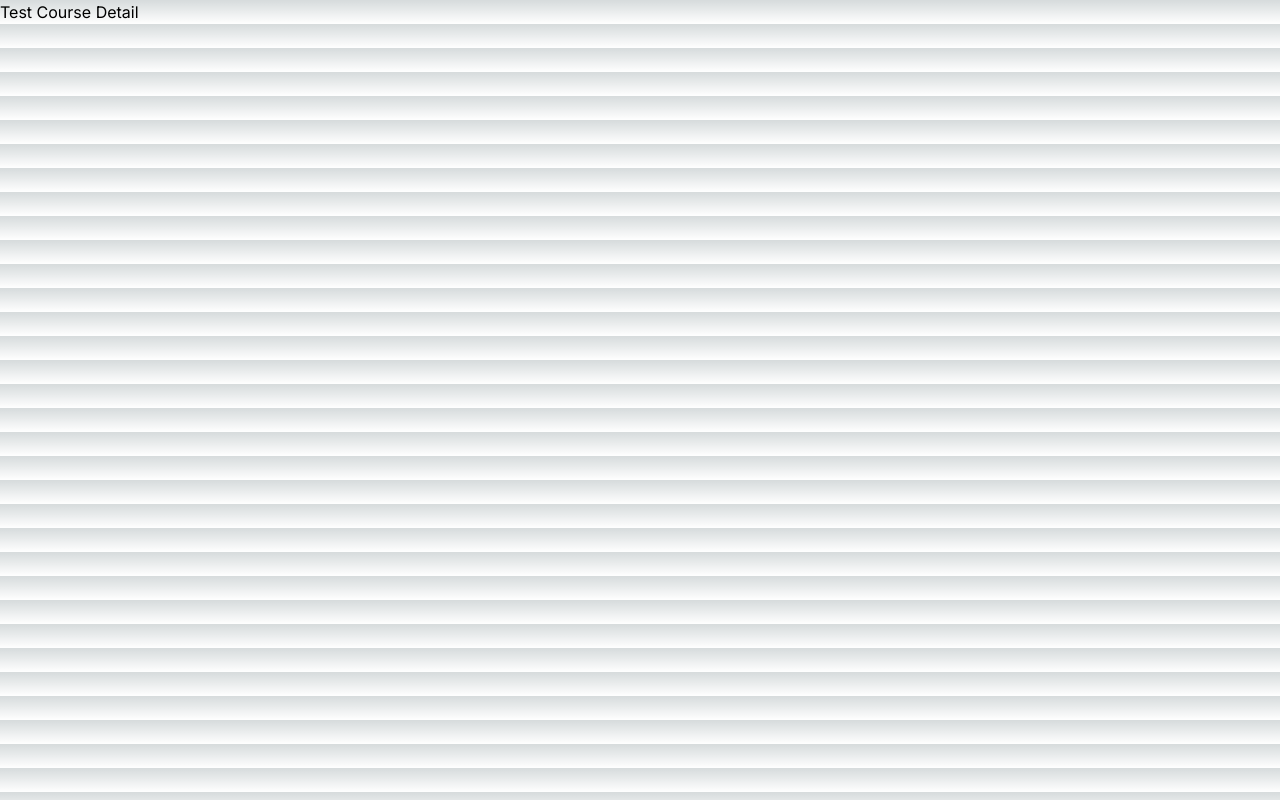
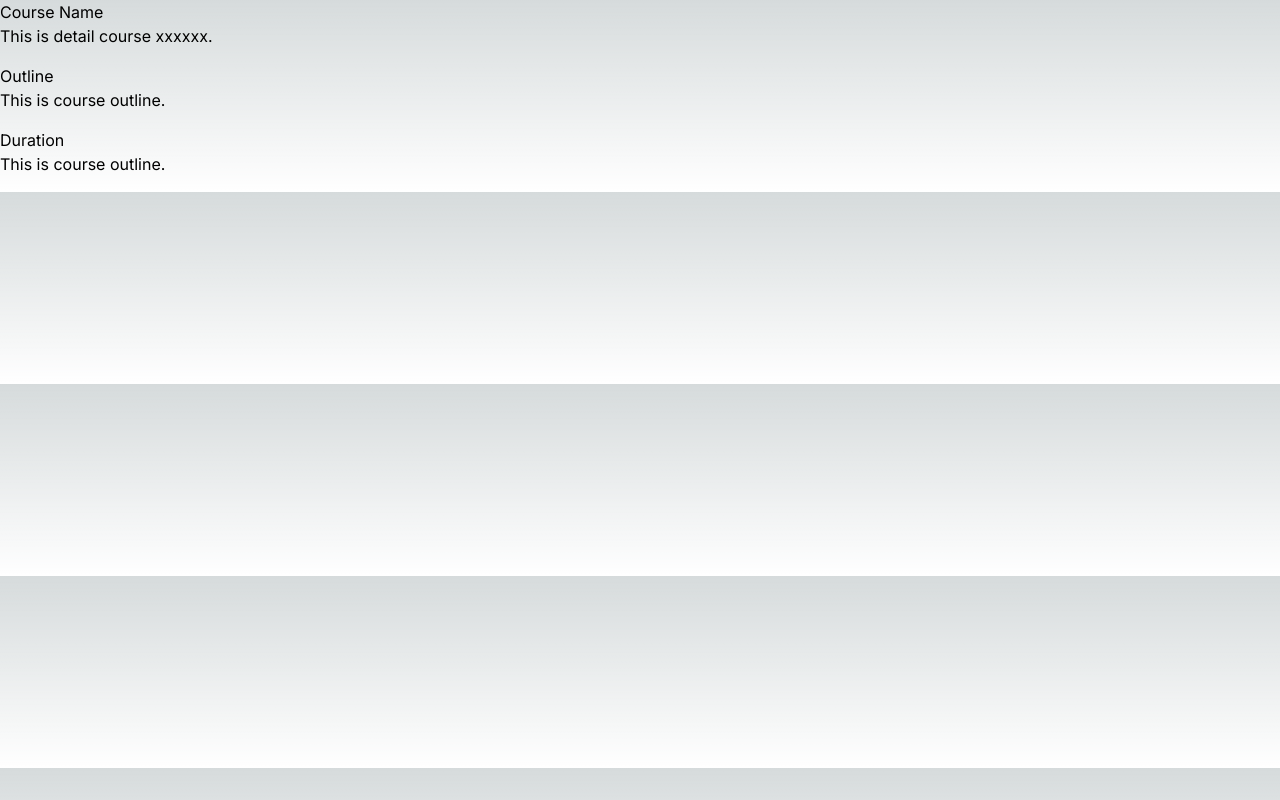
Before and after one commit to oddsteam/training, a Next.js app: page /courses/1 in a window 1280 px wide. Built offline with nearby package versions, Linux system fonts and the light colour scheme.

Commit message:
feat: created layout course detail

```diff
--- a/src/app/courses/[id]/page.tsx
+++ b/src/app/courses/[id]/page.tsx
@@ -1,3 +1,24 @@
 export default function CourseDetail() {
-  return <div>Test Course Detail</div>;
+  return  (
+    <>
+      <div className="mb-4">
+        <h1>
+            Course Name
+        </h1>
+        <p> This is detail course xxxxxx.</p>
+      </div>
+      <div className="mb-4">
+        <h1>
+            Outline
+        </h1>
+        <p> This is course outline.</p>
+      </div>
+      <div className="mb-4">
+        <h1>
+            Duration
+        </h1>
+        <p> This is course outline.</p>
+      </div>
+    </>
+  )
 }
```
